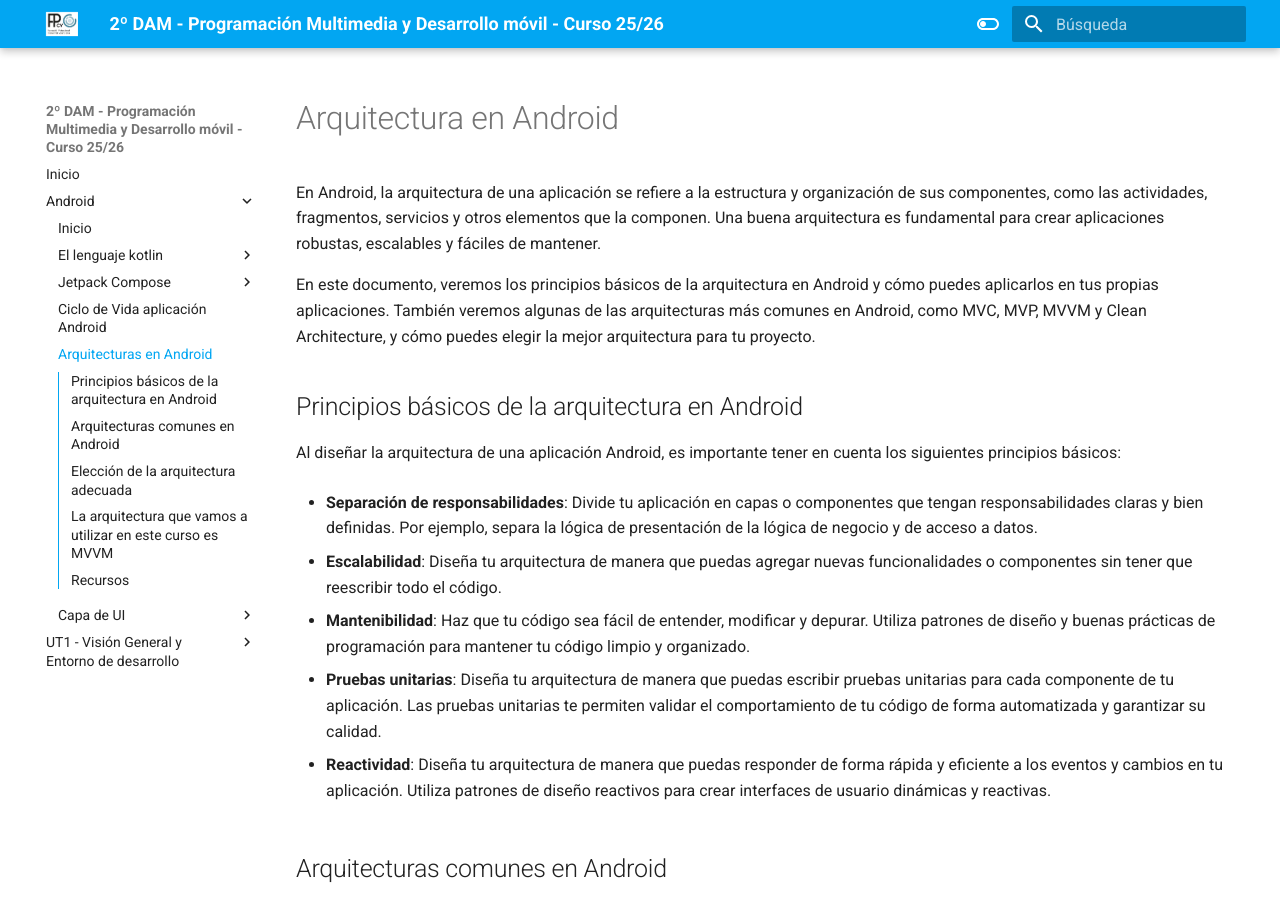
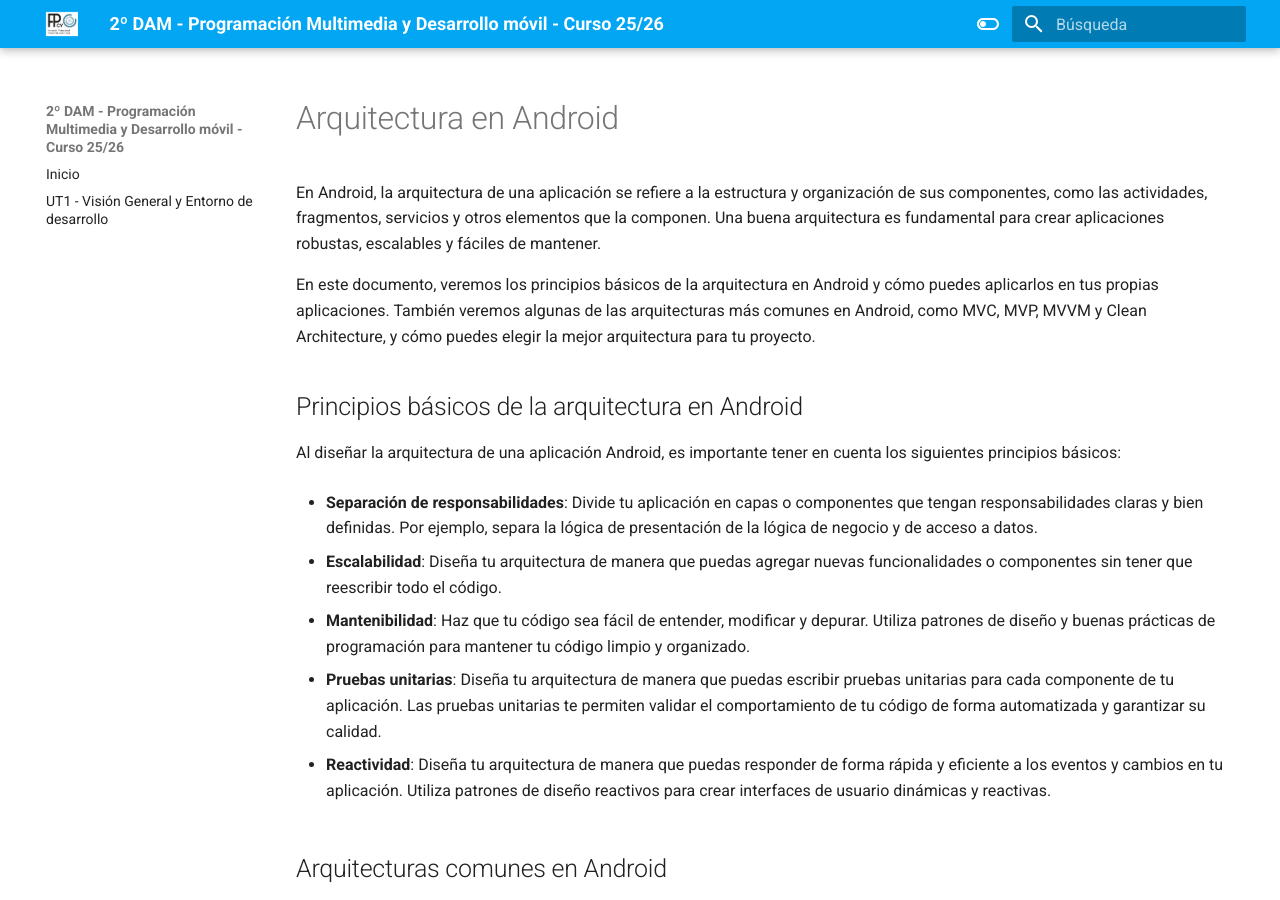
Before and after one commit to jssdocente/pmdm2526d, an MkDocs documentation site: the page built from docs/temas/00-android/02-arquitectura.md, in a window 1280 px wide and 900 px high. Built offline with MkDocs 1.6.1 and Material for MkDocs 9.7.7, drawn with Linux system fonts in a browser that asks for light colours.

Commit message:
Fix branch name in GitHub Actions workflow and comment out Android section in documentation

```diff
--- a/mkdocs.yml
+++ b/mkdocs.yml
@@ -4,20 +4,19 @@ use_directory_urls: false
 
 nav:
   - "Inicio": "index.md"
-  - "Android":
-    - "Inicio": temas/00-android/index.md
-    - "El lenguaje kotlin":
-      - "Introducción": temas/00-android/00-kotlin/index.md
-    - "Jetpack Compose":
-      - "Introducción": temas/00-android/00-compose/index.md
-    - "Ciclo de Vida aplicación Android": temas/00-android/01-ciclo-vida-app.md
-    - "Arquitecturas en Android": temas/00-android/02-arquitectura.md
-    - "Capa de UI":
-    #  Incluir aquí guías sobre la Capa de UI, MaterialDesign, componentes, y otros temas importantes.
-      - "Implementación": temas/00-android/03.1-capa-ui.md
-      - ""
-  - "UT1 - Visión General y Entorno de desarrollo":
-    - "Inicio": temas/01/index.md
+  # - "Android":
+  #   - "Inicio": temas/00-android/index.md
+  #   - "El lenguaje kotlin":
+  #     - "Introducción": temas/00-android/00-kotlin/index.md
+  #   - "Jetpack Compose":
+  #     - "Introducción": temas/00-android/00-compose/index.md
+  #   - "Ciclo de Vida aplicación Android": temas/00-android/01-ciclo-vida-app.md
+  #   - "Arquitecturas en Android": temas/00-android/02-arquitectura.md
+  #   - "Capa de UI":
+  #   #  Incluir aquí guías sobre la Capa de UI, MaterialDesign, componentes, y otros temas importantes.
+  #     - "Implementación": temas/00-android/03.1-capa-ui.md
+  #     - ""
+  - "UT1 - Visión General y Entorno de desarrollo": temas/01/index.md
   #   - "Introducción": temas/07/index.md
   #   - "1. Instalar Laravel": "temas/07/01.instalar-laravel.md"
   #   - "2. Configurar Tailwind": "temas/07/02.configurar-tailwind.md"
```
Also changed, not shown: docs/index.md (+22 -27 lines), 1 other file.
